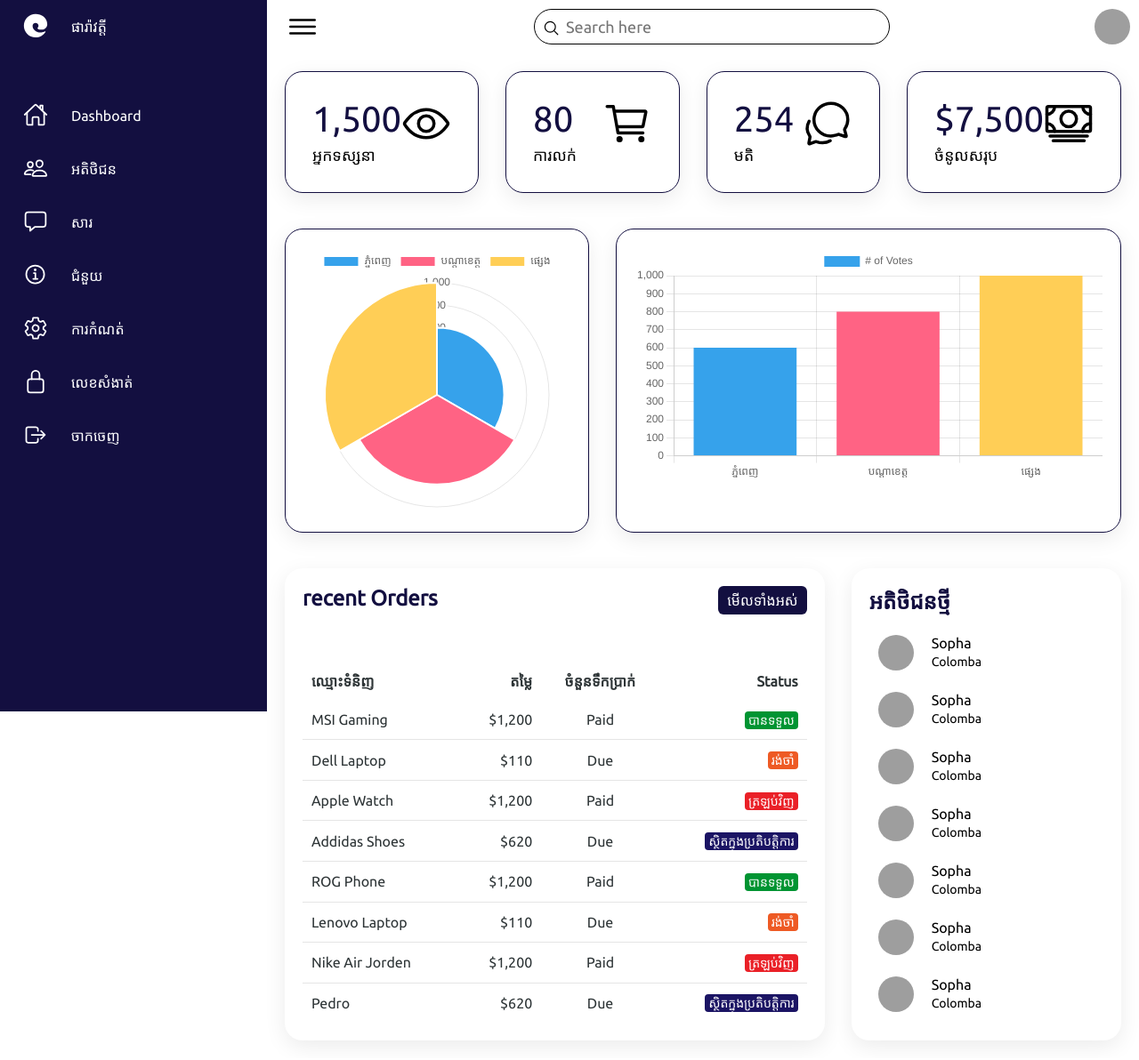
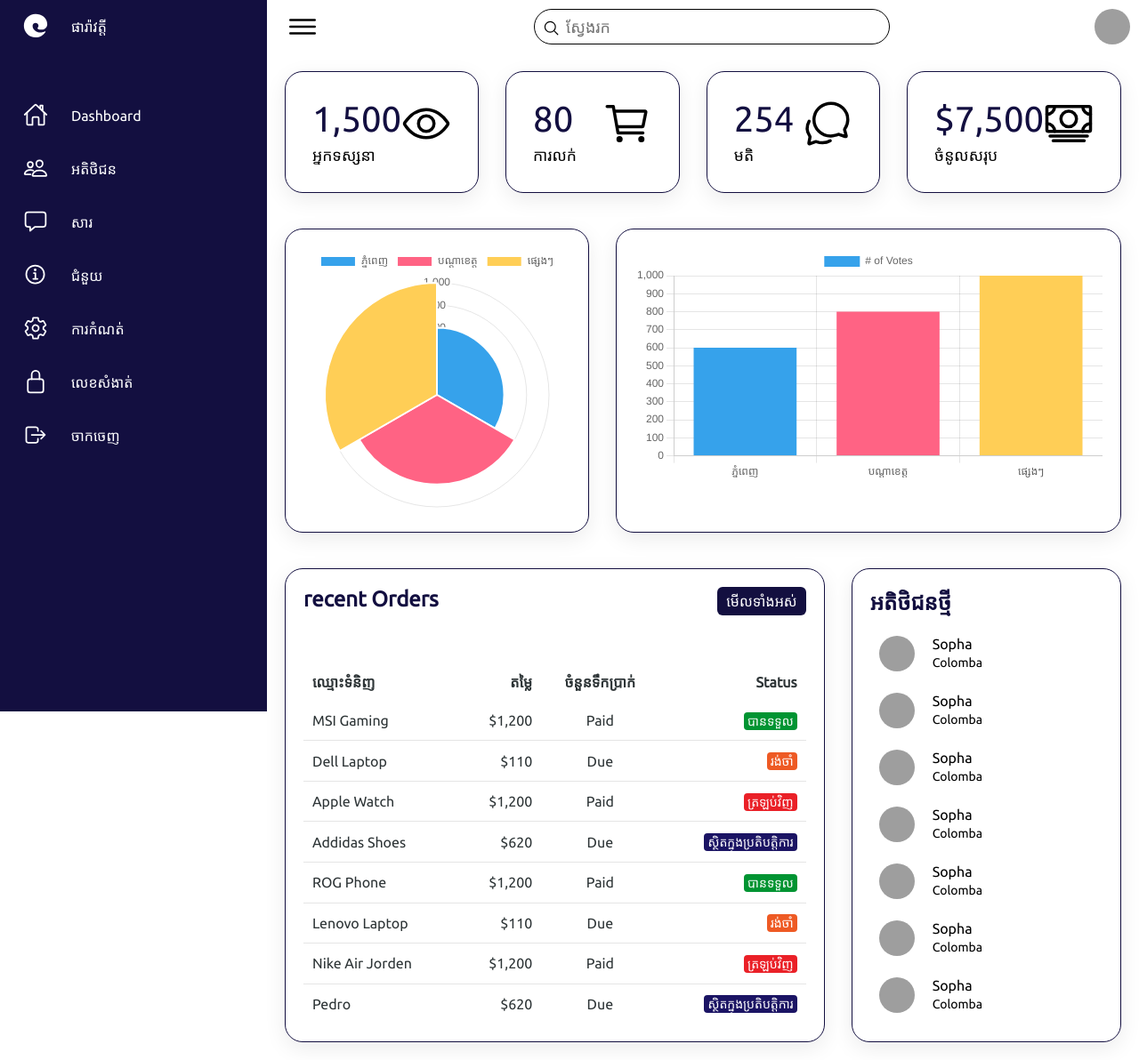
Before and after one commit to SophaGithub/second_website, a plain HTML site: page index.html in a window 1280 px wide. Shown: the whole page at 89% size. Drawn offline with nearby package versions, Linux system fonts and the light colour scheme; grey boxes are pictures that could not be loaded; a web font is replaced by a local one.

Commit message:
completed version1.0.1

```diff
--- a/chartJS.js
+++ b/chartJS.js
@@ -2,7 +2,7 @@ const ctx1 = document.getElementById('chart-1').getContext('2d');
 const myChart = new Chart(ctx1, {
     type: 'polarArea',
     data: {
-        labels: ['ភ្នំពេញ', 'បណ្ដាខេត្ត', 'ផ្សេង'],
+        labels: ['ភ្នំពេញ', 'បណ្ដាខេត្ត', 'ផ្សេងៗ'],
         datasets: [{
             label: '# of Votes',
             data: [600, 800, 1000],
@@ -24,7 +24,7 @@ const ctx2 = document.getElementById('chart-2').getContext('2d');
 const myChart2 = new Chart(ctx2, {
     type: 'bar',
     data: {
-        labels: ['ភ្នំពេញ', 'បណ្ដាខេត្ត', 'ផ្សេង'],
+        labels: ['ភ្នំពេញ', 'បណ្ដាខេត្ត', 'ផ្សេងៗ'],
         datasets: [
             {
             label: '# of Votes',
--- a/index.html
+++ b/index.html
@@ -90,7 +90,7 @@
                 </div>
                 <div class="search">
                     <label>
-                        <input type="text" placeholder="Search here">
+                        <input type="text" placeholder="ស្វែងរក">
                         <ion-icon name="search-outline"></ion-icon>
                     </label>
                 </div>
--- a/style.css
+++ b/style.css
@@ -288,6 +288,10 @@ body {
     box-shadow: 0 7px 25px rgb(0, 0, 0, 0.08);
     border-radius: 20px;
 }
+.recentOrders{
+    border-radius: 20px;
+    border: 1px solid var(--blue);
+}
 .details .cardHeader {
     display: flex;
     justify-content: space-between;
@@ -381,6 +385,10 @@ body {
     background: var(--white);
     box-shadow: 0 7px 25px rgba(0, 0, 0, 0.08);
     border-radius: 20px;
+}
+.recentCustomers{
+    border-radius: 20px;
+    border: 1px solid var(--blue);
 }
 .recentCustomers .imgBx {
     position: relative;
```
